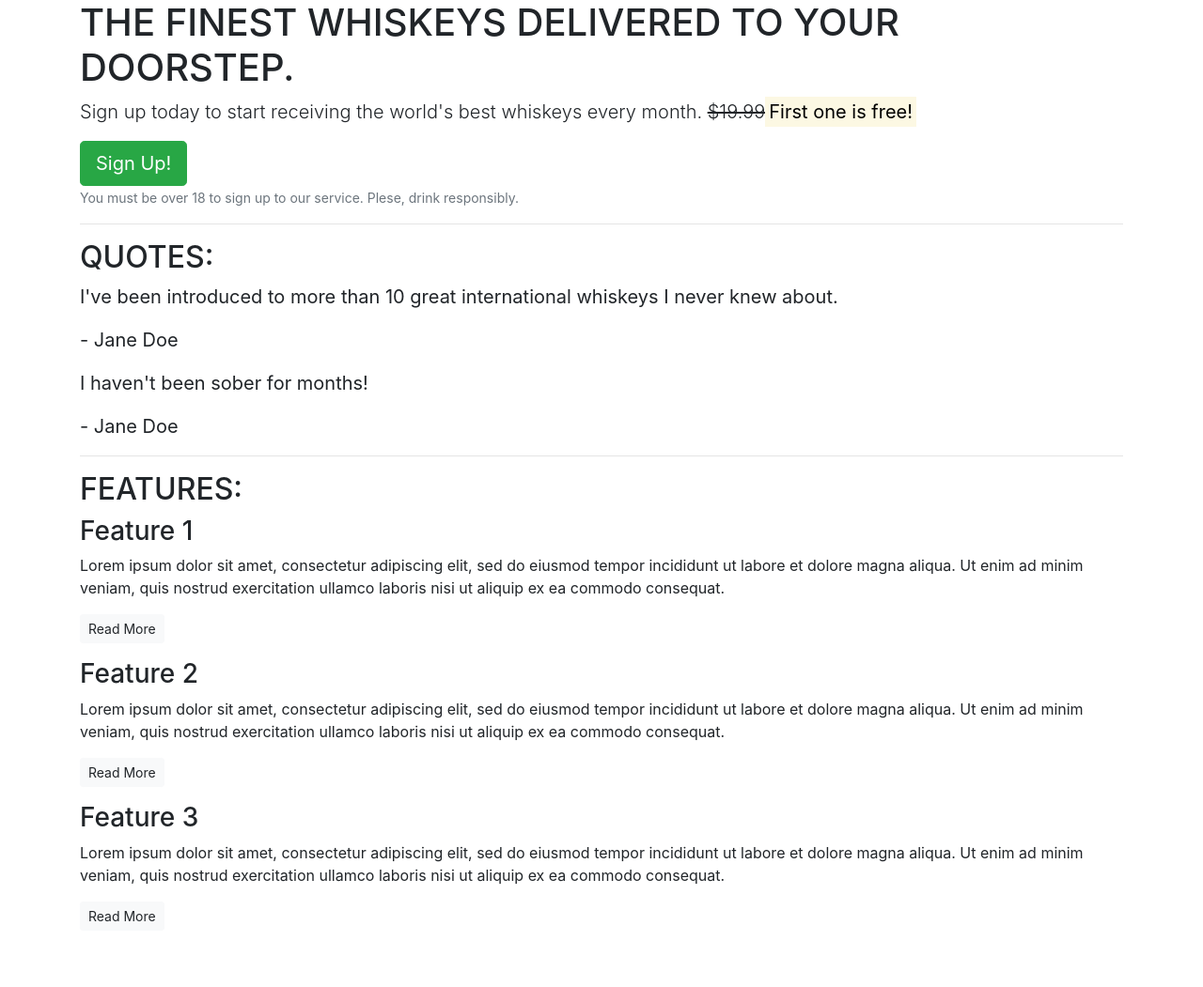
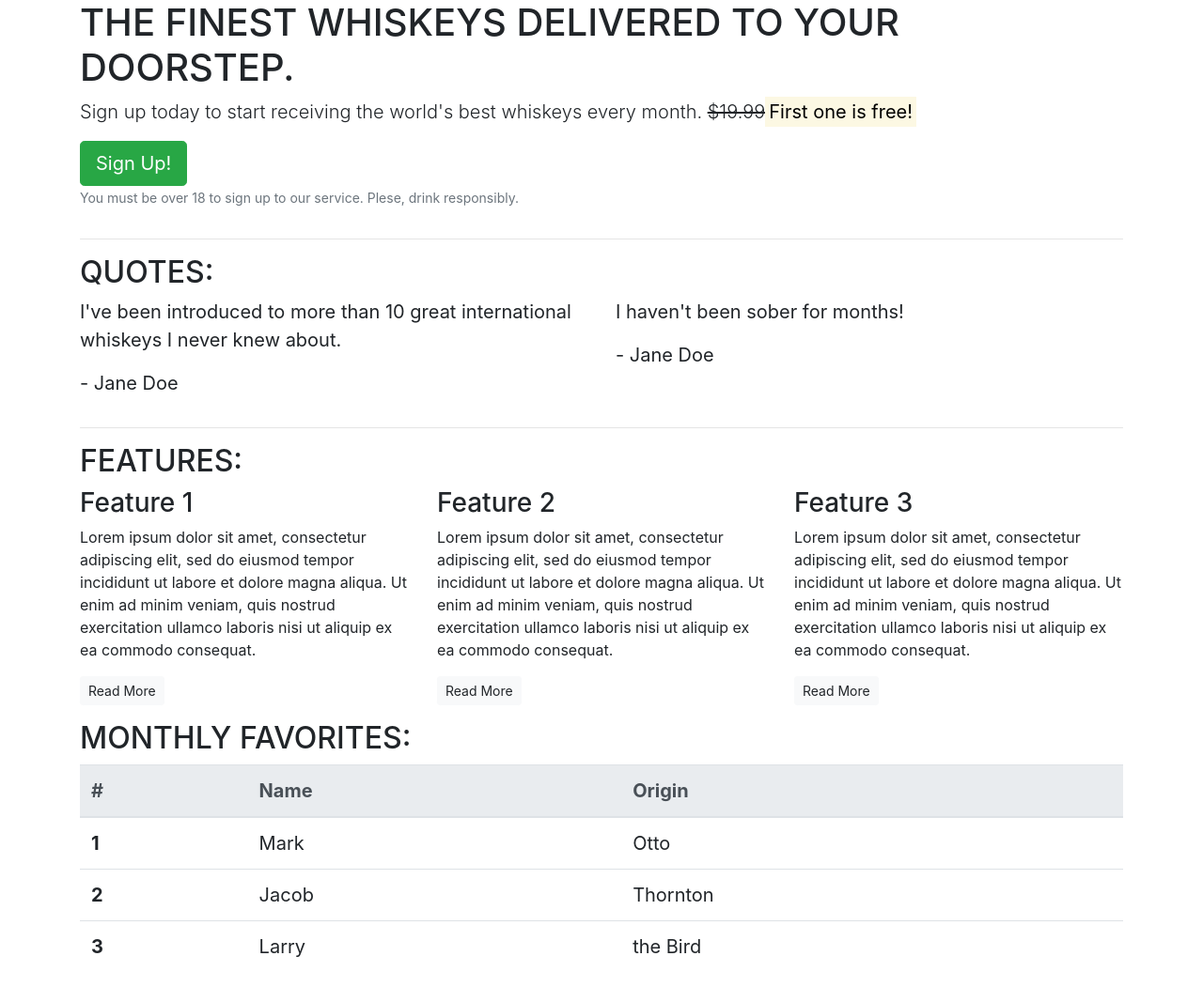
Before and after one commit to ireneuszcierpisz/Bootstrapping, a plain HTML site: page index.html in a window 1280 px wide. Shown: the whole page at 94% size. Before the commit the page ends 1007 px from the top, so only its background shows below. Drawn offline with nearby package versions, Linux system fonts and the light colour scheme.

Commit message:
Add rows and columns using bootstrap's grid classes.

```diff
--- a/index.html
+++ b/index.html
@@ -23,13 +23,16 @@
   <body>
     <article class="container">
       <!-- Callout -->
+      <div class="row">
+        <div class="col-12">
           <section class="callout">
             <h1 class="text-uppercase">
               The finest whiskeys delivered to your doorstep.
             </h1>
             <p class="lead">
               Sign up today to start receiving the world's best whiskeys every
-          month. <s>$19.99</s><strong><mark>First one is free!</mark></strong>
+              month. <s>$19.99</s
+              ><strong><mark>First one is free!</mark></strong>
             </p>
             <button class="btn btn-success btn-lg">Sign Up!</button>
             <p class="text-muted">
@@ -39,62 +42,119 @@
               >
             </p>
           </section>
+        </div>
+      </div>
       <!-- /.callout -->
       <hr />
 
       <!-- Quotes -->
       <section class="quotes">
+        <div class="row">
+          <div class="col-12">
             <h2 class="text-uppercase">Quotes:</h2>
+          </div>
+        </div>
+        <div class="row">
+          <div class="col-12 col-md-6">
             <blockquote class="blockquote">
               <p>
-            I've been introduced to more than 10 great international whiskeys I
-            never knew about.
+                I've been introduced to more than 10 great international
+                whiskeys I never knew about.
               </p>
               <p>- Jane Doe</p>
             </blockquote>
+          </div>
+          <div class="col-12 col-md-6">
             <blockquote class="blockquote">
               <p>I haven't been sober for months!</p>
               <p>- Jane Doe</p>
             </blockquote>
+          </div>
+        </div>
       </section>
       <!-- /.quotes -->
       <hr />
 
       <!-- Features -->
       <section class="features">
+        <div class="row">
+          <div class="col-12">
             <h2 class="text-uppercase">Features:</h2>
+          </div>
+        </div>
+        <div class="row">
+          <div class="col-12 col-md-6 col-lg-4">
             <div class="feature">
               <h3>Feature 1</h3>
               <p>
                 Lorem ipsum dolor sit amet, consectetur adipiscing elit, sed do
-            eiusmod tempor incididunt ut labore et dolore magna aliqua. Ut enim
-            ad minim veniam, quis nostrud exercitation ullamco laboris nisi ut
-            aliquip ex ea commodo consequat.
+                eiusmod tempor incididunt ut labore et dolore magna aliqua. Ut
+                enim ad minim veniam, quis nostrud exercitation ullamco laboris
+                nisi ut aliquip ex ea commodo consequat.
               </p>
               <p><a class="btn btn-sm btn-light" href="">Read More</a></p>
             </div>
+          </div>
+          <div class="col-12 col-md-6 col-lg-4">
             <div class="feature">
               <h3>Feature 2</h3>
               <p>
                 Lorem ipsum dolor sit amet, consectetur adipiscing elit, sed do
-            eiusmod tempor incididunt ut labore et dolore magna aliqua. Ut enim
-            ad minim veniam, quis nostrud exercitation ullamco laboris nisi ut
-            aliquip ex ea commodo consequat.
+                eiusmod tempor incididunt ut labore et dolore magna aliqua. Ut
+                enim ad minim veniam, quis nostrud exercitation ullamco laboris
+                nisi ut aliquip ex ea commodo consequat.
               </p>
               <p><a class="btn btn-sm btn-light" href="">Read More</a></p>
             </div>
+          </div>
+          <div class="col-12 d-md-none d-lg-block col-lg-4">
             <div class="feature">
               <h3>Feature 3</h3>
               <p>
                 Lorem ipsum dolor sit amet, consectetur adipiscing elit, sed do
-            eiusmod tempor incididunt ut labore et dolore magna aliqua. Ut enim
-            ad minim veniam, quis nostrud exercitation ullamco laboris nisi ut
-            aliquip ex ea commodo consequat.
+                eiusmod tempor incididunt ut labore et dolore magna aliqua. Ut
+                enim ad minim veniam, quis nostrud exercitation ullamco laboris
+                nisi ut aliquip ex ea commodo consequat.
               </p>
               <p><a class="btn btn-sm btn-light" href="">Read More</a></p>
             </div>
+          </div>
+        </div>
       </section>
       <!-- /.features -->
+      <!-- Favorites -->
+      <section class="favorites">
+        <h2 class="text-uppercase">Monthly favorites:</h2>
+        <blockquote class="blockquote">
+          <table class="table">
+            <thead class="thead-light">
+              <tr>
+                <th scope="col">#</th>
+                <th scope="col">Name</th>
+                <th scope="col">Origin</th>
+              </tr>
+            </thead>
+            <tbody>
+              <tr>
+                <th scope="row">1</th>
+                <td>Mark</td>
+                <td>Otto</td>
+              </tr>
+              <tr>
+                <th scope="row">2</th>
+                <td>Jacob</td>
+                <td>Thornton</td>
+              </tr>
+              <tr>
+                <th scope="row">3</th>
+                <td>Larry</td>
+                <td>the Bird</td>
+              </tr>
+            </tbody>
+          </table>
+        </blockquote>
+      </section>
+      <!-- /.favorites -->
     </article>
   </body>
 </html>
```
Lines whose indentation alone changed are shown as unchanged.
